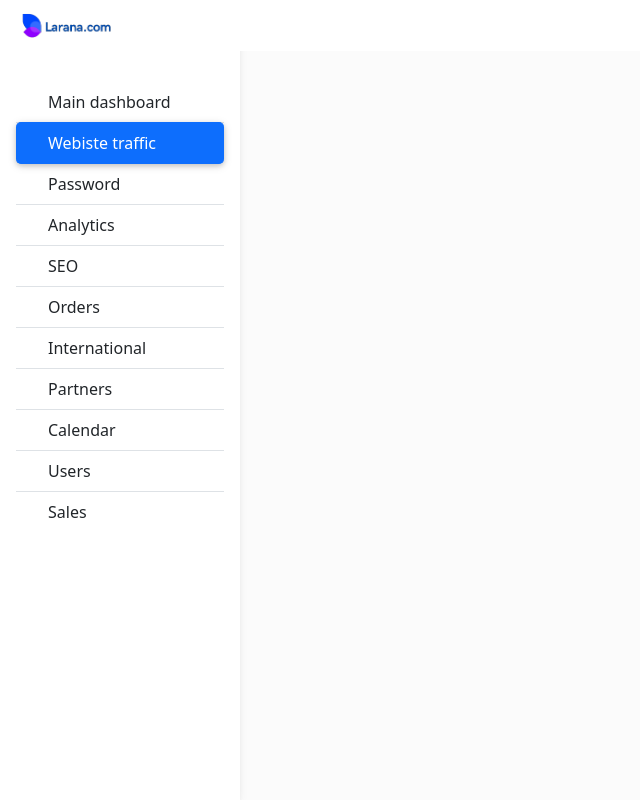
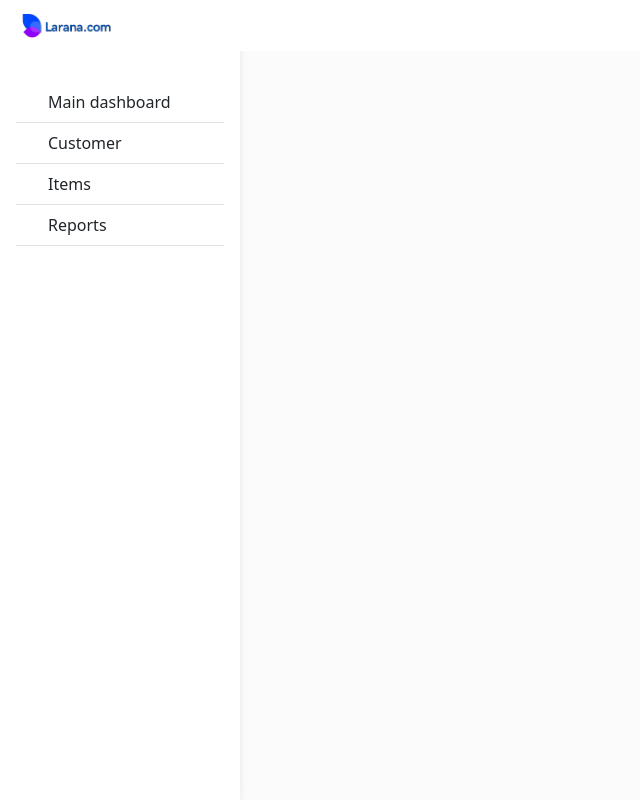
Before and after one commit to Madhubhashana99/ERP-System, a PHP site: page / in a window 1280 px wide. Shown: the whole page, without its empty margins (0-640 px from the left). Run offline with PHP 8.4, Linux system fonts and the light colour scheme.

Commit message:
side bar done

```diff
--- a/index.php
+++ b/index.php
@@ -20,36 +20,44 @@
         >
           <i class="fas fa-tachometer-alt fa-fw me-3"></i><span>Main dashboard</span>
         </a>
-        <a href="#" class="list-group-item list-group-item-action py-2 ripple active">
-          <i class="fas fa-chart-area fa-fw me-3"></i><span>Webiste traffic</span>
-        </a>
-        <a href="#" class="list-group-item list-group-item-action py-2 ripple"
-          ><i class="fas fa-lock fa-fw me-3"></i><span>Password</span></a
-        >
-        <a href="#" class="list-group-item list-group-item-action py-2 ripple"
-          ><i class="fas fa-chart-line fa-fw me-3"></i><span>Analytics</span></a
-        >
-        <a href="#" class="list-group-item list-group-item-action py-2 ripple">
-          <i class="fas fa-chart-pie fa-fw me-3"></i><span>SEO</span>
-        </a>
-        <a href="#" class="list-group-item list-group-item-action py-2 ripple"
-          ><i class="fas fa-chart-bar fa-fw me-3"></i><span>Orders</span></a
-        >
-        <a href="#" class="list-group-item list-group-item-action py-2 ripple"
-          ><i class="fas fa-globe fa-fw me-3"></i><span>International</span></a
-        >
-        <a href="#" class="list-group-item list-group-item-action py-2 ripple"
-          ><i class="fas fa-building fa-fw me-3"></i><span>Partners</span></a
-        >
-        <a href="#" class="list-group-item list-group-item-action py-2 ripple"
-          ><i class="fas fa-calendar fa-fw me-3"></i><span>Calendar</span></a
-        >
-        <a href="#" class="list-group-item list-group-item-action py-2 ripple"
-          ><i class="fas fa-users fa-fw me-3"></i><span>Users</span></a
-        >
-        <a href="#" class="list-group-item list-group-item-action py-2 ripple"
-          ><i class="fas fa-money-bill fa-fw me-3"></i><span>Sales</span></a
-        >
+
+    <a href="#submenu1" class="list-group-item list-group-item-action py-2 ripple" data-bs-toggle="collapse">
+    <i class="fas fa-chart-area fa-fw me-3"></i><span>Customer</span>
+    </a>
+    <ul class="collapse nav flex-column ms-1" id="submenu1" data-bs-parent="#menu">
+        <li class="w-100">
+            <a href="#" class="nav-link px-0"> <span class="d-none d-sm-inline">Item 1</span></a>
+        </li>
+        <li>
+            <a href="#" class="nav-link px-0"> <span class="d-none d-sm-inline">Item 2</span></a>
+        </li>
+    </ul>
+
+    <a href="#submenu2" class="list-group-item list-group-item-action py-2 ripple" data-bs-toggle="collapse">
+        <i class="fas fa-chart-area fa-fw me-3"></i><span>Items</span>
+    </a>
+    <ul class="collapse nav flex-column ms-1" id="submenu2" data-bs-parent="#menu">
+        <li class="w-100">
+            <a href="#" class="nav-link px-0"> <span class="d-none d-sm-inline">Item 1</span></a>
+        </li>
+        <li>
+            <a href="#" class="nav-link px-0"> <span class="d-none d-sm-inline">Item 2</span></a>
+        </li>
+    </ul>
+
+    <a href="#submenu3" class="list-group-item list-group-item-action py-2 ripple" data-bs-toggle="collapse">
+        <i class="fas fa-chart-area fa-fw me-3"></i><span>Reports</span>
+    </a>
+    <ul class="collapse nav flex-column ms-1" id="submenu3" data-bs-parent="#menu">
+        <li class="w-100">
+            <a href="#" class="nav-link px-1"> <span class="d-none d-sm-inline">Item 1</span></a>
+        </li>
+        <li>
+            <a href="#" class="nav-link px-1"> <span class="d-none d-sm-inline">Item 2</span></a>
+        </li>
+    </ul>
+
+
       </div>
     </div>
   </nav>
--- a/style.css
+++ b/style.css
@@ -37,3 +37,10 @@ body {
     overflow-x: hidden;
     overflow-y: auto; /* Scrollable contents if viewport is shorter than content. */
   }
+
+  .nested-links {
+    margin-left: 20px; /* Indent nested links */
+}
+.nested-links a {
+    display: block; /* Make nested links block level for easy styling */
+}
```
